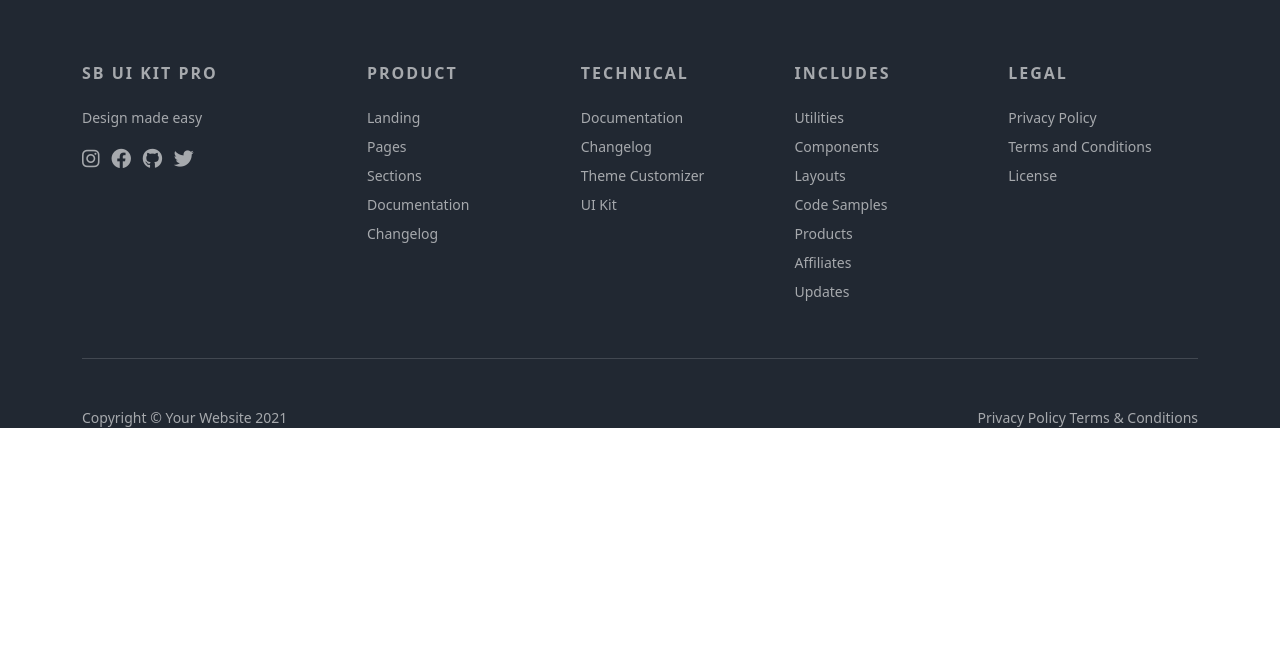
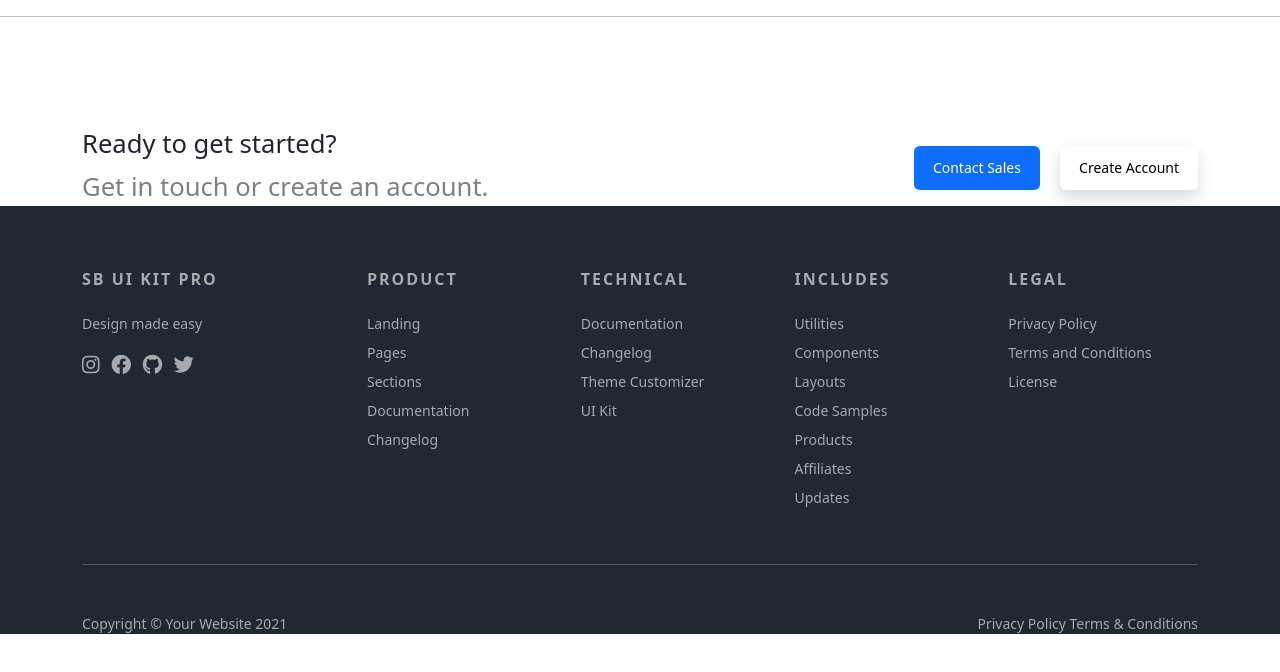
Before and after one commit to Ferrafa91/ejercicio09_maquetacion, a plain HTML site: page index.html in a window 1280 px wide. Drawn offline with nearby package versions, Linux system fonts and the light colour scheme.

Commit message:
footer modificado

```diff
--- a/css/styles.css
+++ b/css/styles.css
@@ -1,3 +1,69 @@
+
+
+
+
+
+
+
+/*styles juanarede*/
+hr {
+  margin: 1rem 0;
+  color: gray;
+  background-color: currentColor;
+  border: 0;
+  opacity: 0.50;
+}
+.margin-section{
+  margin-top: 7rem;
+}
+/*text*/
+.fw-normal{
+  font-size: 1.6rem;
+}
+.lead {
+  font-size: 1.6rem;
+  color: gray;
+  font-weight:200;
+
+}
+
+/*button*/
+
+.btn {
+  display: inline-block;
+  justify-content: center;
+  font-weight: 500;
+  line-height: 1;
+  text-align: center;
+  vertical-align: middle;
+  cursor: pointer;
+  border: 1px solid transparent;
+  padding: 0.875rem 1.125rem;
+  font-size: 0.875rem;
+  border-radius: 0.35rem;
+  transition: color 0.15s ease-in-out, background-color 0.15s ease-in-out, border-color 0.15s ease-in-out, box-shadow 0.15s ease-in-out;
+}
+.btn-withe {
+  color: #000;
+  background-color: #fff;
+  border-color: #fff;
+}
+.marg{
+  margin-top: 0.5rem;
+  margin-bottom: 0.5rem;
+}
+.mr{
+  margin-right: 1rem;
+}
+.shadow {
+  box-shadow: 0 0.15rem 1.75rem 0 rgba(33, 40, 50, 0.15) ;
+}
+
+
+
+
+
+
 footer {
   padding-top: 4rem;
   background-color: #212832;
--- a/index.html
+++ b/index.html
@@ -64,12 +64,22 @@
           <div class="row"><div class="col"></div></div>
         </div>
       </section>
-      <section>
+
+      <hr>
+      <section class="margin-section">
         <div class="container">
-          <div class="row">
-            <div class="col-6"></div>
-            <div class="col-6"></div>
+          <div class="row align-items-center">
+            <div class="col-6">
+              <div class="h4 fw-normal">Ready to get started?</div>
+              <p class="lead mb-0 text-gray-500">Get in touch or create an account.</p>
+            </div>
+            <div class="col-lg-6 text-lg-end">
+               <a class="btn btn-primary fw-500 marg mr" href="#">Contact Sales</a>
+               <a href="#" class="btn btn-withe fw-500 shadow marg">Create Account</a>
+
+            </div>
           </div>
+
           <div class="row">
             <div class="col-6"></div>
             <div class="col-6"></div>
```
